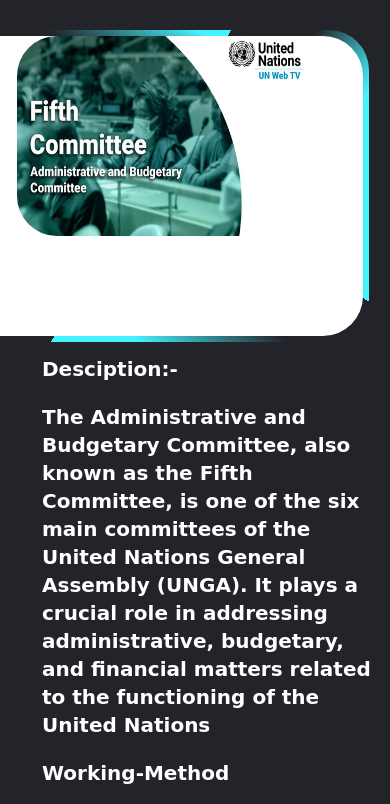
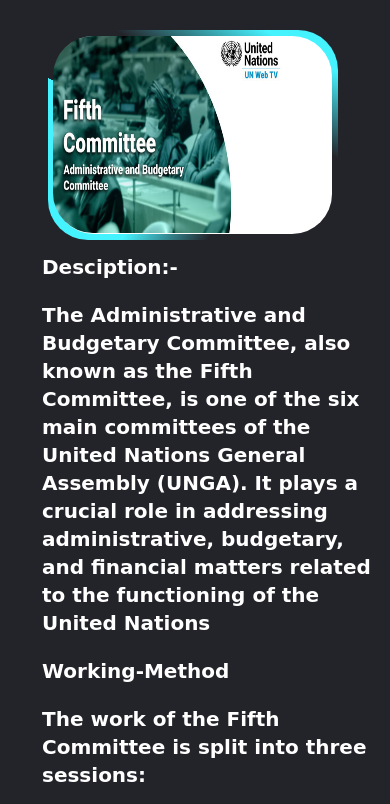
Before and after one commit to Nitin75408/GMUN-Webpage, a plain HTML site: page committee1.html in a window 390 px wide. Shown: the top 804 px of the page. Drawn offline with Linux system fonts and the light colour scheme.

Commit message:
Update committee1.html

```diff
--- a/committee1.html
+++ b/committee1.html
@@ -182,7 +182,7 @@
         font-family: "Lobster", cursive;
       }
 
-      @media only screen and (max-width: 746px) {
+    @media only screen and (max-width: 746px) {
         h1,
         h3,
         ul,
@@ -196,6 +196,36 @@
         .img img {
           height: 200px;
           width: 300px;
+        }
+
+        .img{
+          height: 211px;
+    width: 340px;
+        }
+      }
+
+
+      @media only screen and (max-width: 410px) {
+        .img img {
+          height: 200px;
+          width: 300px;
+        }
+
+        .img{
+          height: 211px;
+    width: 340px;
+        }
+      }
+      @media only screen and (max-width: 415px) {
+        .img img {
+          height: 197px;
+          width: 238px;
+        }
+
+        .img{
+          height: 210px;
+    width: 290px;
+    margin-left:61px;
         }
       }
 
@@ -211,6 +241,11 @@
         .content-main {
           margin-left: -66px;
         }
+
+        .img img{
+          position: relative;
+          left: -1px;
+        };
 
         .content-main img {
           margin-left: 56px;
```
